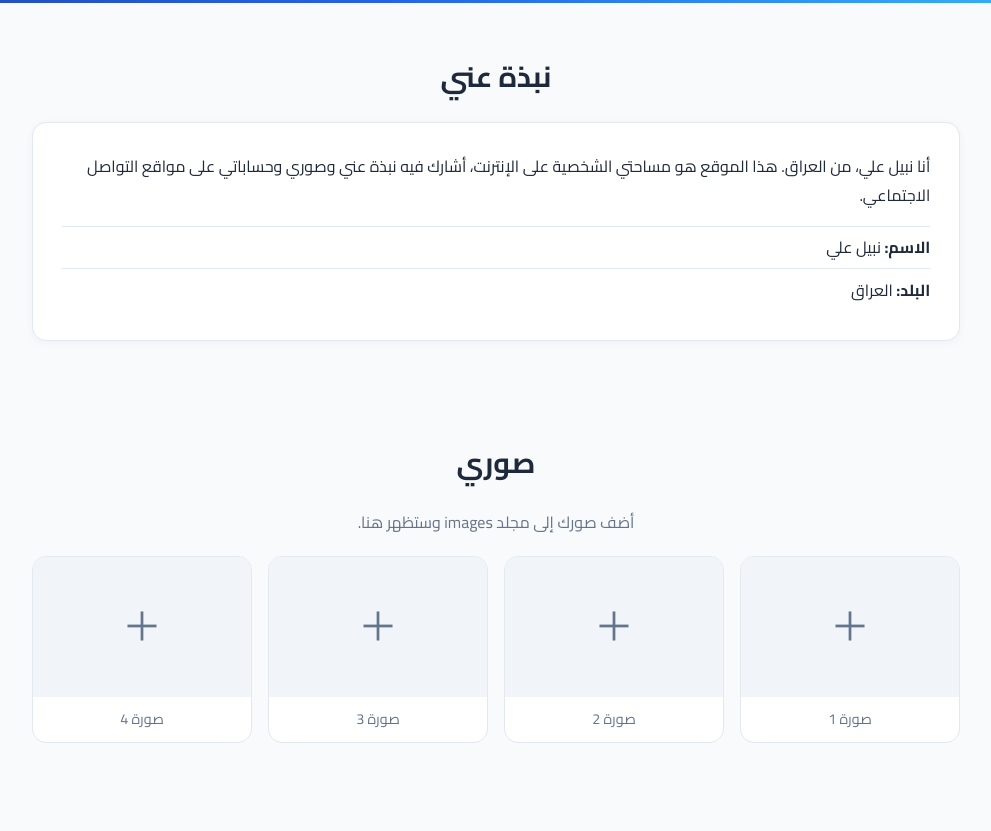
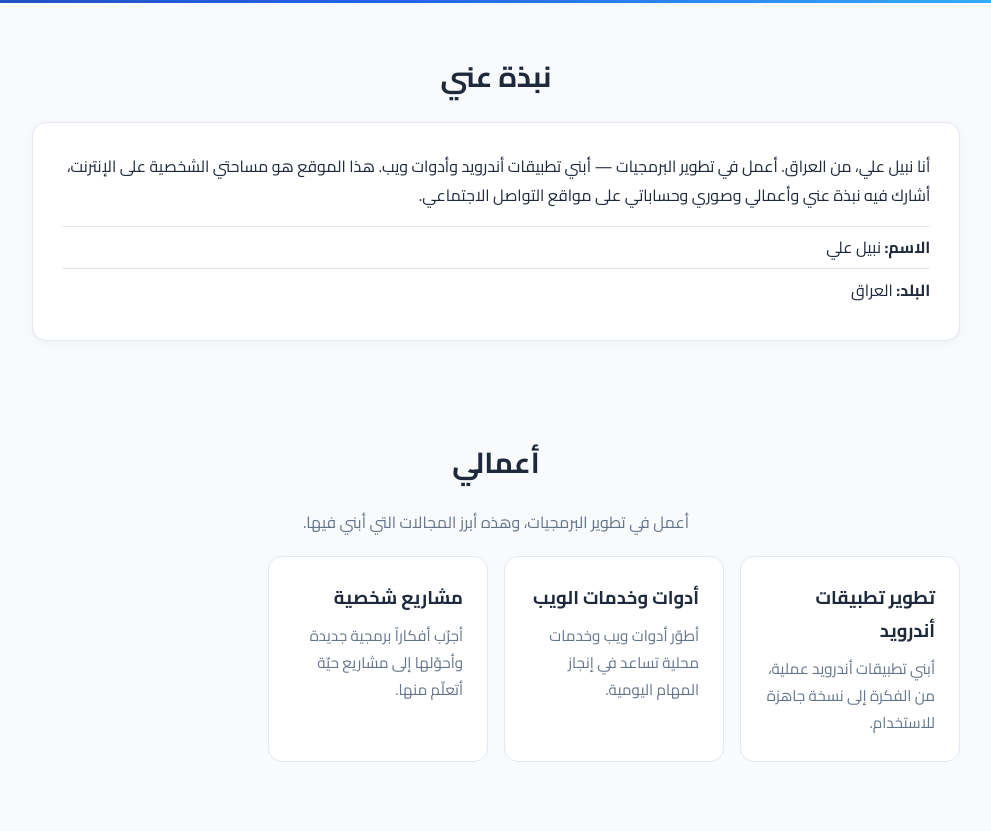
Before and after one commit to hasansoleimani020-bot/hasansoleimani020-bot.github.io, a plain HTML site: page index.html in a window 1280 px wide. Shown: the part 449-1280 px from the top of the page, without its empty margins (144-1135 px from the left). Drawn offline with Linux system fonts and the light colour scheme.

Commit message:
Add files via upload

```diff
--- a/index.html
+++ b/index.html
@@ -38,6 +38,7 @@
   "nationality": "Iraq",
   "homeLocation": { "@type": "Place", "name": "Iraq", "alternateName": "العراق" },
   "description": "الموقع الشخصي الرسمي لنبيل علي (Nabeel Ali) من العراق.",
+  "knowsAbout": ["Android development", "Web development", "Automation"],
   "sameAs": []
 }
 </script>
@@ -60,6 +61,7 @@
     <div class="nav-links" id="navLinks">
       <a href="#home" data-ar="الرئيسية" data-en="Home">الرئيسية</a>
       <a href="#about" data-ar="نبذة عني" data-en="About">نبذة عني</a>
+      <a href="#work" data-ar="أعمالي" data-en="My work">أعمالي</a>
       <a href="#photos" data-ar="صوري" data-en="Photos">صوري</a>
       <a href="#social" data-ar="حساباتي" data-en="Social">حساباتي</a>
       <a href="#contact" data-ar="تواصل معي" data-en="Contact">تواصل معي</a>
@@ -85,12 +87,31 @@
   <section id="about" class="section">
     <h2 data-ar="نبذة عني" data-en="About me">نبذة عني</h2>
     <div class="about-card">
-      <p data-ar="أنا نبيل علي، من العراق. هذا الموقع هو مساحتي الشخصية على الإنترنت، أشارك فيه نبذة عني وصوري وحساباتي على مواقع التواصل الاجتماعي." data-en="I'm Nabeel Ali, from Iraq. This website is my personal space on the internet, where I share a little about myself, my photos, and my social media accounts.">أنا نبيل علي، من العراق. هذا الموقع هو مساحتي الشخصية على الإنترنت، أشارك فيه نبذة عني وصوري وحساباتي على مواقع التواصل الاجتماعي.</p>
+      <p data-ar="أنا نبيل علي، من العراق. أعمل في تطوير البرمجيات — أبني تطبيقات أندرويد وأدوات ويب. هذا الموقع هو مساحتي الشخصية على الإنترنت، أشارك فيه نبذة عني وأعمالي وصوري وحساباتي على مواقع التواصل الاجتماعي." data-en="I'm Nabeel Ali, from Iraq. I work in software development — I build Android apps and web tools. This website is my personal space on the internet, where I share a little about myself, my work, my photos, and my social media accounts.">أنا نبيل علي، من العراق. أعمل في تطوير البرمجيات — أبني تطبيقات أندرويد وأدوات ويب. هذا الموقع هو مساحتي الشخصية على الإنترنت، أشارك فيه نبذة عني وأعمالي وصوري وحساباتي على مواقع التواصل الاجتماعي.</p>
       <!-- عدّل هذا النص لاحقاً من ملف index.html: ابحث عن قسم About وأضف تفاصيلك -->
       <ul class="facts">
         <li><strong data-ar="الاسم:" data-en="Name:">الاسم:</strong> <span data-ar="نبيل علي" data-en="Nabeel Ali">نبيل علي</span></li>
         <li><strong data-ar="البلد:" data-en="Country:">البلد:</strong> <span data-ar="العراق" data-en="Iraq">العراق</span></li>
       </ul>
+    </div>
+  </section>
+
+  <section id="work" class="section">
+    <h2 data-ar="أعمالي" data-en="My work">أعمالي</h2>
+    <p class="section-note" data-ar="أعمل في تطوير البرمجيات، وهذه أبرز المجالات التي أبني فيها." data-en="I work in software development — these are the main areas I build in.">أعمل في تطوير البرمجيات، وهذه أبرز المجالات التي أبني فيها.</p>
+    <div class="work-grid">
+      <div class="work-card">
+        <h3 data-ar="تطوير تطبيقات أندرويد" data-en="Android app development">تطوير تطبيقات أندرويد</h3>
+        <p data-ar="أبني تطبيقات أندرويد عملية، من الفكرة إلى نسخة جاهزة للاستخدام." data-en="I build practical Android apps, from idea to a working release.">أبني تطبيقات أندرويد عملية، من الفكرة إلى نسخة جاهزة للاستخدام.</p>
+      </div>
+      <div class="work-card">
+        <h3 data-ar="أدوات وخدمات الويب" data-en="Web tools &amp; services">أدوات وخدمات الويب</h3>
+        <p data-ar="أطوّر أدوات ويب وخدمات محلية تساعد في إنجاز المهام اليومية." data-en="I develop web tools and local services that help get everyday tasks done.">أطوّر أدوات ويب وخدمات محلية تساعد في إنجاز المهام اليومية.</p>
+      </div>
+      <div class="work-card">
+        <h3 data-ar="مشاريع شخصية" data-en="Personal projects">مشاريع شخصية</h3>
+        <p data-ar="أجرّب أفكاراً برمجية جديدة وأحوّلها إلى مشاريع حيّة أتعلّم منها." data-en="I try out new programming ideas and turn them into live projects I learn from.">أجرّب أفكاراً برمجية جديدة وأحوّلها إلى مشاريع حيّة أتعلّم منها.</p>
+      </div>
     </div>
   </section>
 
--- a/styles.css
+++ b/styles.css
@@ -86,6 +86,18 @@ a:hover { text-decoration: underline; }
 .facts { list-style: none; margin-top: 1rem; }
 .facts li { padding: .4rem 0; border-top: 1px solid var(--border); }
 
+/* Work */
+.work-grid {
+  display: grid; grid-template-columns: repeat(auto-fill, minmax(220px, 1fr));
+  gap: 1rem;
+}
+.work-card {
+  background: var(--card); border: 1px solid var(--border);
+  border-radius: var(--radius); padding: 1.5rem;
+}
+.work-card h3 { margin-bottom: .5rem; font-size: 1.15rem; }
+.work-card p { color: var(--muted); font-size: .95rem; }
+
 /* Gallery */
 .gallery {
   display: grid; grid-template-columns: repeat(auto-fill, minmax(200px, 1fr));
```
